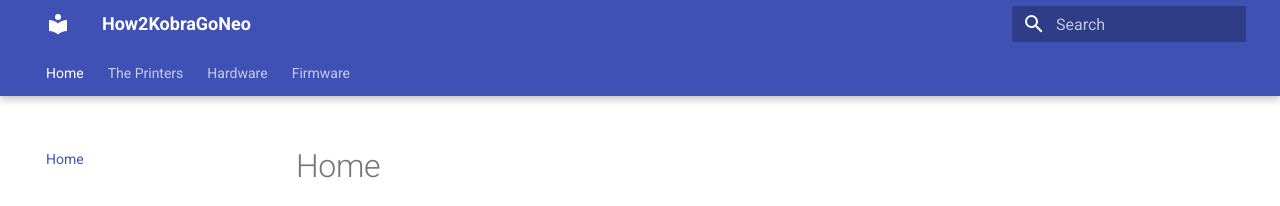
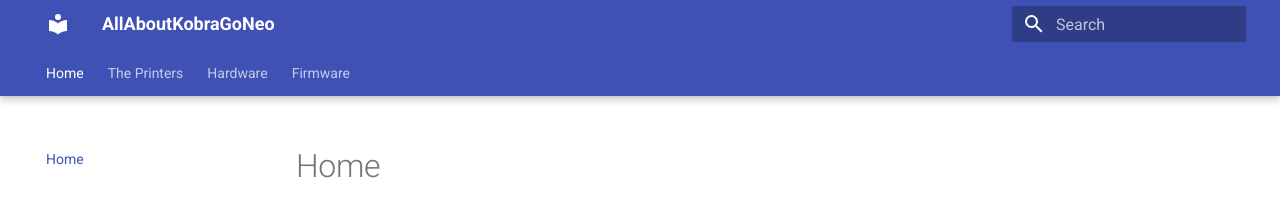
Before and after one commit to 1coderookie/KobraGoNeoInsights, an MkDocs documentation site: the page built from docs/index.md, in a window 1280 px wide. Shown: the top 206 px of the page. Built offline with MkDocs 1.6.1 and Material for MkDocs 9.7.7, drawn with Linux system fonts in a browser that asks for light colours.

Commit message:
Update mkdocs.yml

```diff
--- a/mkdocs.yml
+++ b/mkdocs.yml
@@ -1,7 +1,7 @@
-site_name: How2KobraGoNeo
+site_name: AllAboutKobraGoNeo
 site_description: Tips, tweaks and mods for Anycubic Kobra Go and Neo.
 site_author: Ulf Dieckmann
-site_url: https://1coderookie.github.io/How2KobraGoNeo/
+site_url: https://1coderookie.github.io/AllAboutKobraGoNeo/
 nav:
     - Home: 'index.md'
     - The Printers: 'printers.md'
```
